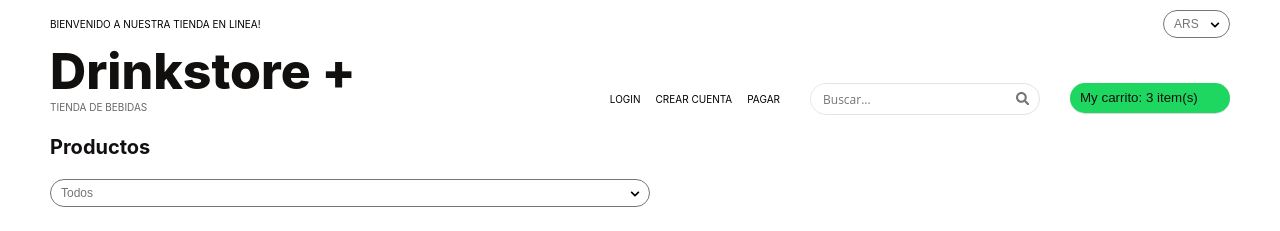
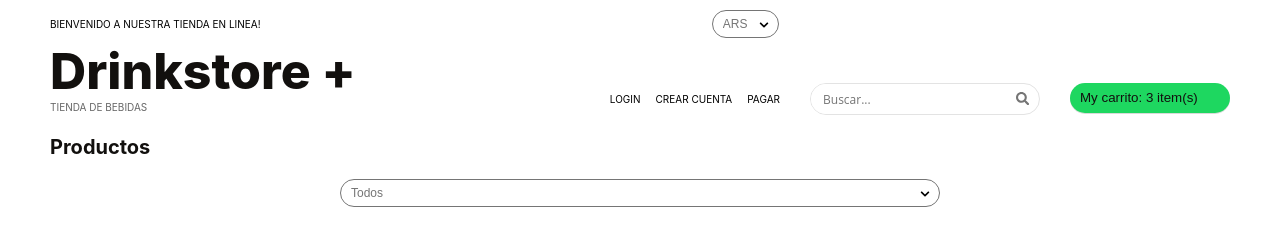
Before and after one commit to JonatanGarbuyo/ZXVentures_Front-end_Challenge, a Next.js app: page / in a window 1280 px wide. Shown: the top 231 px of the page. Built offline with nearby package versions, Linux system fonts and the light colour scheme.

Commit message:
fix media queries for select element

```diff
--- a/components/Select.tsx
+++ b/components/Select.tsx
@@ -1,5 +1,6 @@
 import { ChangeEvent } from 'react'
 import { FaChevronDown } from 'react-icons/fa'
+import styled from 'styled-components'
 
 import { StyledSelect, SelectWrapper } from './styles/Select.styled'
 
@@ -8,15 +9,22 @@ interface Props {
   onChange: (e: ChangeEvent<HTMLSelectElement>) => void
 }
 
+const StyledSelectWrapper = styled(SelectWrapper)`
+  @media (min-width: 768px) {
+    max-width: 600px;
+    margin: auto;
+  }
+`
+
 export default function Select({ children, onChange }: Props) {
   return (
-    <SelectWrapper>
+    <StyledSelectWrapper>
       <StyledSelect width="100%" onChange={onChange}>
         {children}
       </StyledSelect>
       <FaChevronDown
         style={{ position: 'absolute', right: '10px', top: '10px', zIndex: -1 }}
       />
-    </SelectWrapper>
+    </StyledSelectWrapper>
   )
 }
```
